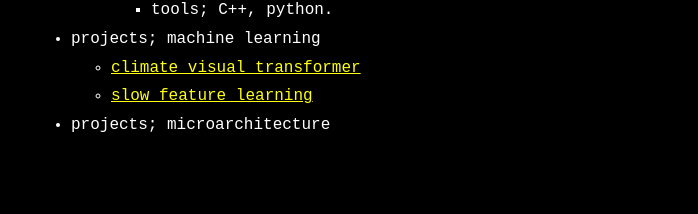
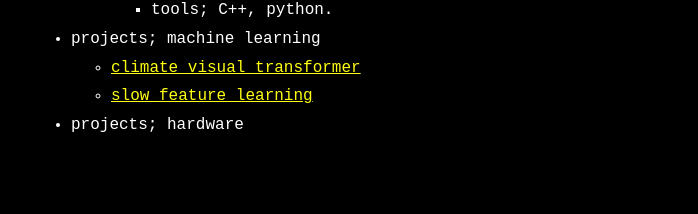
Before and after one commit to CgKaminski/CgKaminski.github.io, a Jekyll site: the page built from index.markdown, in a window 1280 px wide. Shown: the part 741-955 px from the top of the page, without its empty margins (289-987 px from the left). Built offline with Jekyll 4.4.1, drawn with Linux system fonts in a browser that asks for light colours.

Commit message:
Update menu.yml

```diff
--- a/_data/menu.yml
+++ b/_data/menu.yml
@@ -35,7 +35,7 @@ entries:
       category: machine-learning
       limit:
 
-  - title: projects; microarchitecture
+  - title: projects; hardware
     post_list:
-      category: computer-architecture
+      category: hardware
       limit:
```
